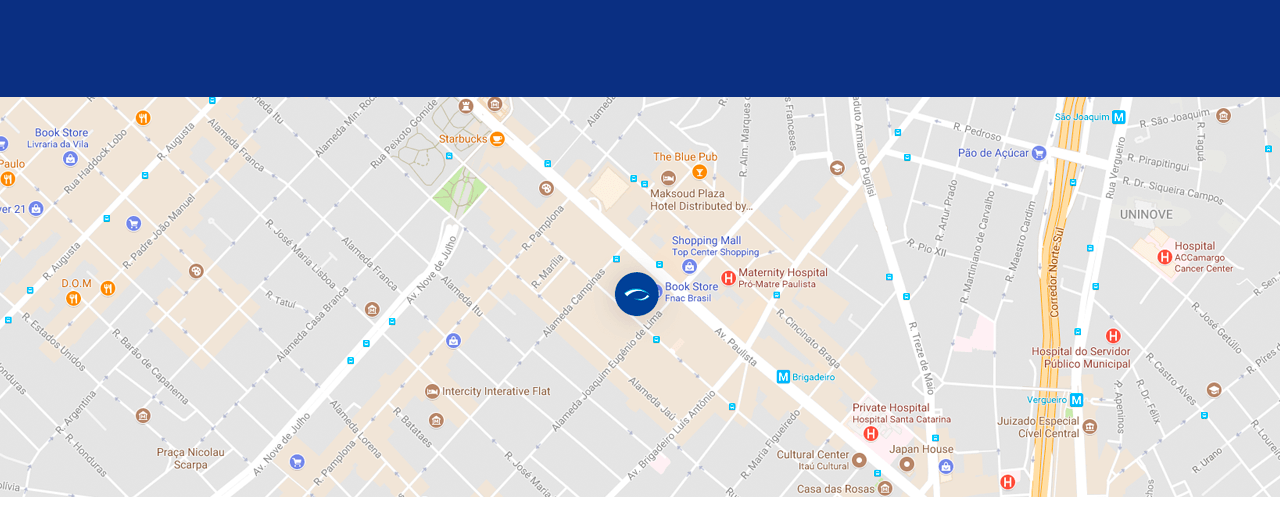
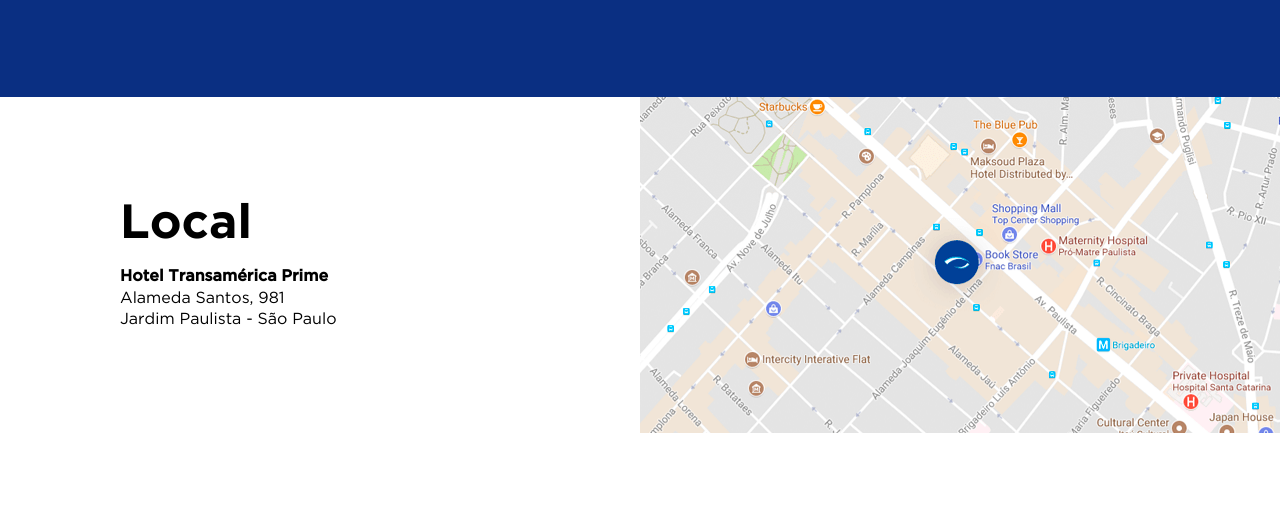
Before and after one commit to izanf/bossa-landing-workshop, a website: page index.html in a window 1280 px wide. Shown: the part 2792-3322 px from the top of the page. Drawn offline with nearby package versions, Linux system fonts and the light colour scheme.

Commit message:
Adjusts in address section

```diff
--- a/assets/css/main.scss
+++ b/assets/css/main.scss
@@ -132,14 +132,14 @@
         font-size: 1.5rem;
         margin: 0;
       }
-
-      .address {
-        font-family: 'Gotham-Light';
-        font-size: 1rem;
-        margin: 0;
-      }
     } // end .right
   } // __info
+
+  &__address {
+    font-family: 'Gotham-Light';
+    font-size: 1rem;
+    margin: 0;
+  } // end __address
 } // end .header
 
 .about {
@@ -385,11 +385,46 @@
   } // end __form
 } // end .registrations
 
-.map {
-  height: 400px;
-  background-image: url('./../img/map-example.png');
-  background-position: center;
-} // end .map
+.address {
+  font-family: 'Gotham-Medium';
+  display: flex;
+  justify-content: flex-end;
+
+  &__content {
+    width: 520px;
+    padding: 100px 0;
+
+    h1 {
+      margin-bottom: 1rem;
+    }
+
+    address {
+      font-style: normal;
+
+      p {
+        font-family: 'Gotham-Light';
+        margin: 0 0 .2rem 0;
+
+        strong {
+          font-family: 'Gotham-Medium';
+        }
+      }
+    }
+  } // end __content
+
+  &__header {
+    h1 {
+      font-family: 'Gotham-Bold';
+      font-size: 3rem;
+    }
+  } // end __header
+
+  &__map {
+    width: 50%;
+    background-image: url('./../img/map-example.png');
+    background-position: center;
+  } // end __map
+}
 
 .footer {
   &__content {
@@ -435,6 +470,11 @@
 } // end .footer
 
 @media (max-width: 960px) {
+.address {
+  &__content {
+    width: 350px;
+  }
+}
 } // tablet only
 
 @media (max-width: 576px) {
@@ -560,6 +600,23 @@
   } // end __form
 } // end .registrations
 
+.address {
+  flex-wrap: wrap;
+
+  &__content {
+    order: 2;
+    width: 100%;
+    padding: 50px 1rem;
+    border-bottom: 1px solid #DDD;
+  }
+
+  &__map {
+    order: 1;
+    width: 100%;
+    height: 200px;
+  }
+}
+
 .footer {
   &__content {
     flex-wrap: wrap;
--- a/index.html
+++ b/index.html
@@ -30,7 +30,7 @@
           <div class="right">
             <p class="hour">9 ÀS 16 HORAS</p>
             <h1>Hotel Transamérica Prime</h1>
-            <p class="address">
+            <p class="header__address">
               Alameda Santos, 981
               <br /> Jd. Paulista, São Paulo, SP
             </p>
@@ -215,7 +215,18 @@
     </section>
     <!-- end registrations -->
 
-    <section class="map">
+    <section class="address">
+      <div class="address__content">
+        <header class="address__header">
+          <h1>Local</h1>
+        </header>
+        <address>
+          <p><strong>Hotel Transamérica Prime</strong></p>
+          <p>Alameda Santos, 981</p>
+          <p>Jardim Paulista - São Paulo</p>
+        </address>
+      </div>
+      <div class="address__map"></div>
     </section>
 
     <section class="footer">
```
Also changed, not shown: assets/css/main.css.
